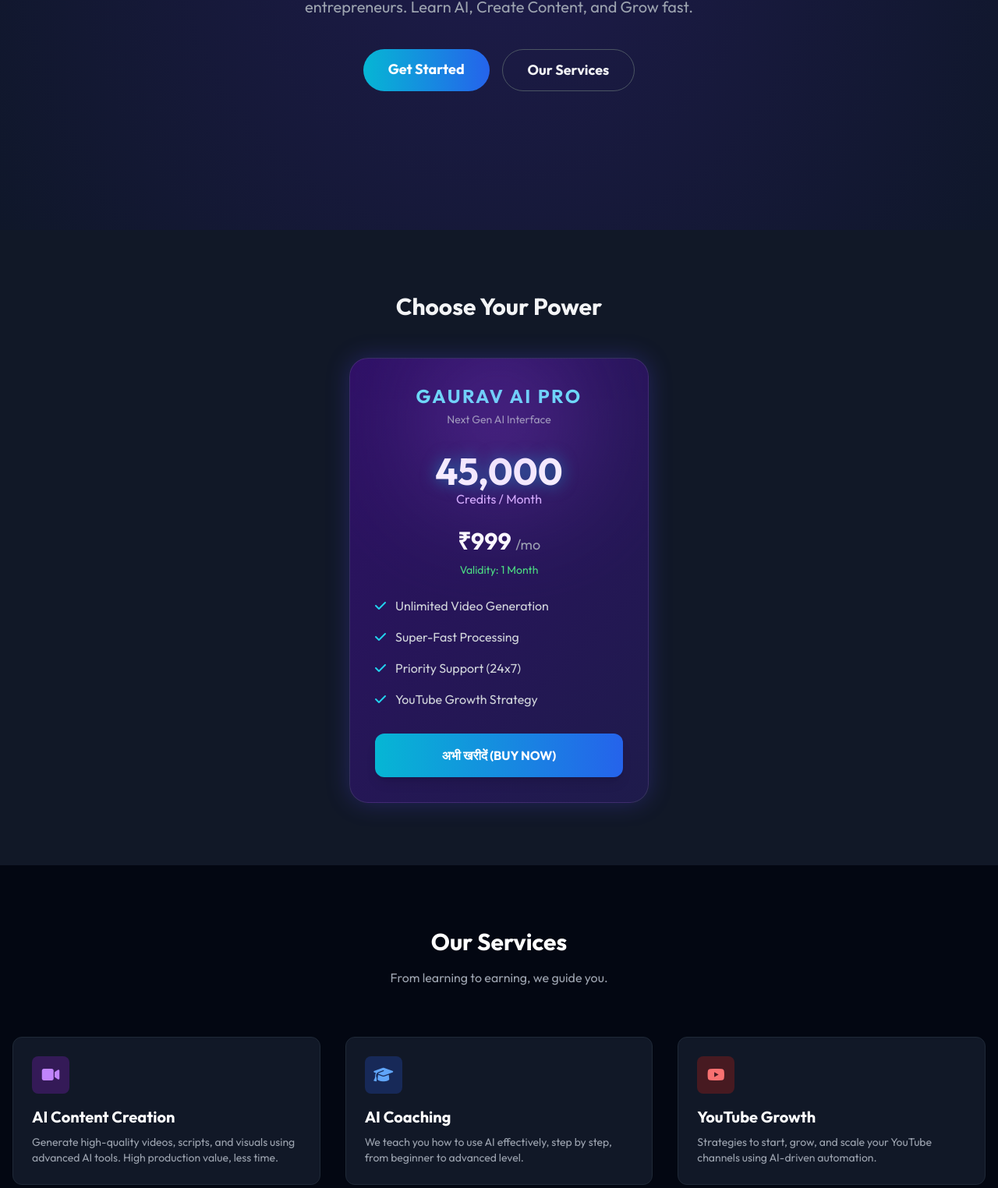
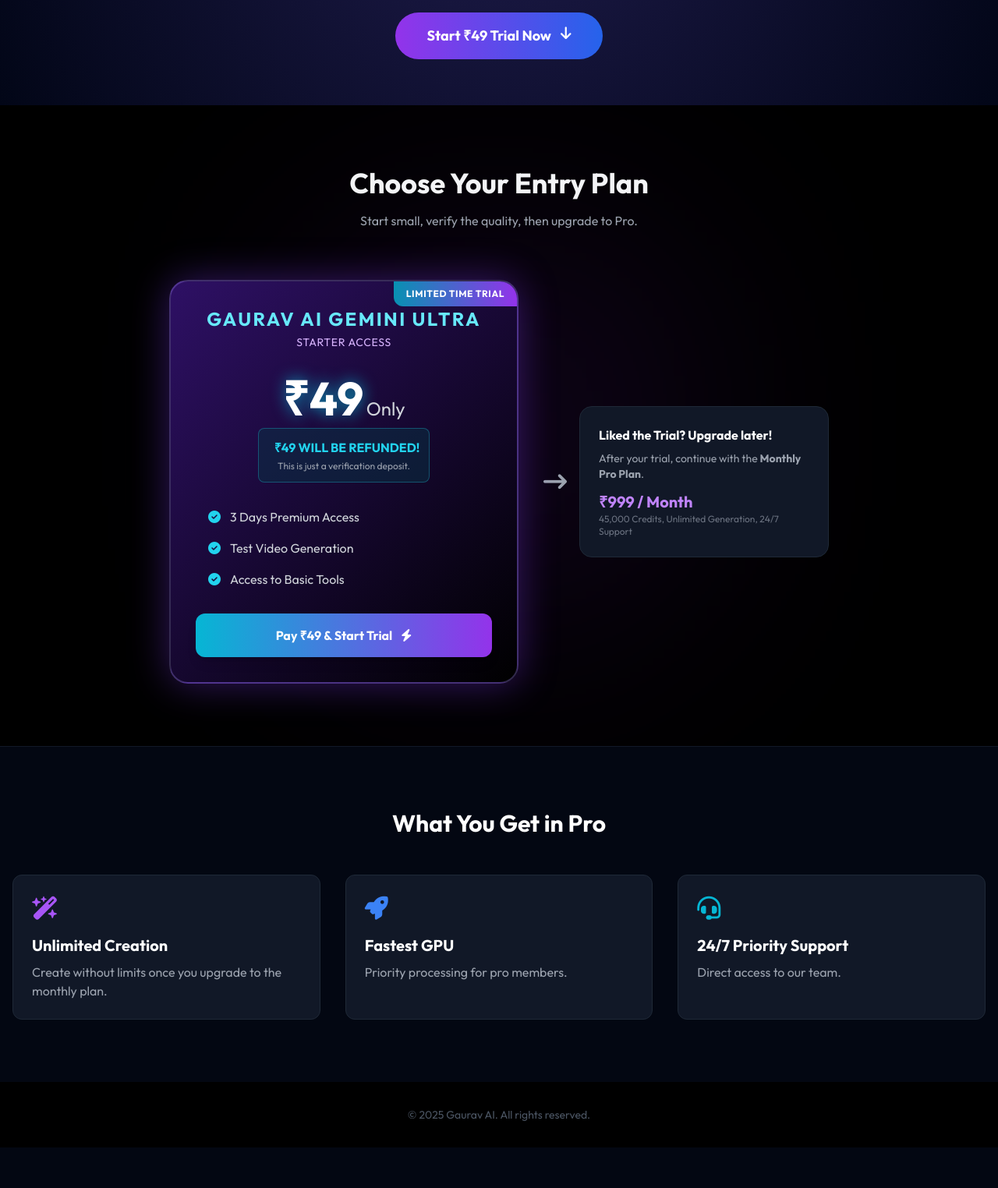
Before and after one commit to homiee-03/gauravservice, a plain HTML site: page index.html in a window 1280 px wide. Shown: the part 505-2029 px from the top of the page at 78% size. After the commit the page ends 1977 px from the top, so only its background shows below. Drawn offline with nearby package versions, Linux system fonts and the light colour scheme.

Commit message:
Revise homepage title and enhance layout
Updated the title and improved the layout and styling of the homepage and pricing sections. Enhanced text visibility and added new features for the trial plan.

```diff
--- a/index.html
+++ b/index.html
@@ -3,7 +3,7 @@
 <head>
     <meta charset="UTF-8">
     <meta name="viewport" content="width=device-width, initial-scale=1.0">
-    <title>Gaurav AI Service Provider | Future of Content Creation</title>
+    <title>Gaurav AI - Gemini Ultra Pro</title>
 
     <script src="https://cdn.tailwindcss.com"></script>
 
@@ -14,20 +14,25 @@
     <style>
         body { font-family: 'Outfit', sans-serif; }
 
-        /* Custom Glowing Text Logic from your note */
         .glow-text {
-            text-shadow: 0 0 20px rgba(6, 182, 212, 0.6);
+            text-shadow: 0 0 20px rgba(6, 182, 212, 0.8);
         }
 
-        /* The Card Gradient Background similar to the phone photo */
+        /* The Card Gradient Background */
         .premium-card-bg {
-            background: linear-gradient(135deg, #2e1065 0%, #1e1b4b 100%);
+            background: linear-gradient(135deg, #1e1b4b 0%, #0f172a 100%);
             border: 1px solid rgba(255, 255, 255, 0.1);
-            box-shadow: 0 0 30px rgba(79, 70, 229, 0.3);
+        }
+
+        /* Special Highlight for the 49 Plan */
+        .ultra-pro-card {
+             background: linear-gradient(135deg, #2e1065 0%, #000000 100%);
+             box-shadow: 0 0 50px rgba(124, 58, 237, 0.4);
+             border: 2px solid rgba(167, 139, 250, 0.3);
         }
 
         .hero-bg {
-            background: radial-gradient(circle at center, #1e1b4b 0%, #0f172a 100%);
+            background: radial-gradient(circle at center, #1e1b4b 0%, #020617 100%);
         }
     </style>
 </head>
@@ -44,151 +49,114 @@
                 <div class="hidden md:block">
                     <div class="ml-10 flex items-baseline space-x-6">
                         <a href="#home" class="hover:text-blue-400 transition">Home</a>
-                        <a href="#pricing" class="hover:text-blue-400 transition">Pricing</a>
+                        <a href="#pricing" class="text-blue-400 font-bold transition">Plans</a>
                         <a href="#services" class="hover:text-blue-400 transition">Services</a>
-                        <a href="#contact" class="bg-blue-600 hover:bg-blue-700 px-4 py-2 rounded-full transition">Contact Us</a>
                     </div>
                 </div>
             </div>
         </div>
     </nav>
 
-    <section id="home" class="hero-bg min-h-screen flex items-center justify-center pt-20 px-4">
-        <div class="max-w-5xl mx-auto text-center">
-            <div class="inline-block px-4 py-1 mb-4 rounded-full border border-blue-500/30 bg-blue-500/10 text-blue-300 text-sm">
-                🚀 Next Gen AI Interface
+    <section id="home" class="hero-bg min-h-[80vh] flex items-center justify-center pt-20 px-4">
+        <div class="max-w-4xl mx-auto text-center">
+            <div class="inline-block px-4 py-1 mb-4 rounded-full border border-purple-500/30 bg-purple-500/10 text-purple-300 text-sm animate-pulse">
+                 Introducing Gemini Ultra Pro Interface
             </div>
             <h1 class="text-5xl md:text-7xl font-bold mb-6 tracking-tight">
-                Become a YouTuber with <br>
-                <span class="text-transparent bg-clip-text bg-gradient-to-r from-cyan-400 to-purple-500 glow-text">Super AI Power</span>
+                Supercharge Your Creation with <br>
+                <span class="text-transparent bg-clip-text bg-gradient-to-r from-cyan-400 to-purple-500 glow-text">Next-Gen AI</span>
             </h1>
             <p class="text-xl text-gray-400 mb-10 max-w-2xl mx-auto">
-                We provide complete AI-based solutions designed to empower creators and entrepreneurs. Learn AI, Create Content, and Grow fast.
+                Start your journey today with a fully refundable trial. Experience the power before you commit.
             </p>
 
-            <div class="flex flex-col sm:flex-row justify-center gap-4">
-                <a href="#pricing" class="bg-gradient-to-r from-cyan-500 to-blue-600 text-white px-8 py-3 rounded-full font-bold text-lg hover:shadow-lg hover:shadow-cyan-500/50 transition transform hover:-translate-y-1">
-                    Get Started
-                </a>
-                <a href="#services" class="border border-gray-600 hover:border-white px-8 py-3 rounded-full font-bold text-lg transition">
-                    Our Services
-                </a>
+            <a href="#pricing" class="bg-gradient-to-r from-purple-600 to-blue-600 text-white px-10 py-4 rounded-full font-bold text-lg hover:shadow-lg hover:shadow-purple-500/50 transition transform hover:-translate-y-1 inline-flex items-center">
+                Start ₹49 Trial Now <i class="fa-solid fa-arrow-down ml-3 animate-bounce"></i>
+            </a>
+        </div>
+    </section>
+
+    <section id="pricing" class="py-20 bg-black relative overflow-hidden">
+        <div class="absolute top-1/2 left-1/2 -translate-x-1/2 -translate-y-1/2 w-96 h-96 bg-purple-700 blur-[150px] opacity-20"></div>
+
+        <div class="max-w-7xl mx-auto px-4 text-center relative z-10">
+            <h2 class="text-4xl font-bold mb-4">Choose Your Entry Plan</h2>
+            <p class="text-gray-400 mb-16">Start small, verify the quality, then upgrade to Pro.</p>
+
+            <div class="flex flex-col md:flex-row justify-center items-center gap-8">
+
+                <div class="ultra-pro-card w-full max-w-md rounded-3xl p-8 text-center relative overflow-hidden transform hover:scale-105 transition duration-300">
+                    <div class="absolute top-0 right-0 bg-gradient-to-l from-purple-600 to-cyan-600 text-white text-xs font-bold px-4 py-2 rounded-bl-xl uppercase tracking-wider">
+                        Limited Time Trial
+                    </div>
+
+                    <h3 class="text-2xl font-bold text-cyan-300 mb-1 tracking-widest uppercase">Gaurav AI Gemini Ultra</h3>
+                    <p class="text-purple-300 text-sm mb-8 tracking-wider">STARTER ACCESS</p>
+
+                    <div class="mb-2">
+                        <span class="text-6xl font-extrabold text-white glow-text">₹49</span>
+                        <span class="text-2xl text-gray-300"> Only</span>
+                    </div>
+
+                    <div class="bg-cyan-950/50 border border-cyan-400/30 rounded-lg p-3 mb-8 inline-block">
+                         <p class="text-cyan-400 font-bold flex items-center justify-center">
+                            <i class="fa-solid fa-shield-check mr-2"></i>
+                            ₹49 WILL BE REFUNDED!
+                         </p>
+                         <p class="text-gray-400 text-xs mt-1">This is just a verification deposit.</p>
+                    </div>
+
+                    <ul class="text-left space-y-4 mb-8 text-gray-300 px-4">
+                        <li class="flex items-center"><i class="fa-solid fa-check-circle text-cyan-400 mr-3"></i> 3 Days Premium Access</li>
+                        <li class="flex items-center"><i class="fa-solid fa-check-circle text-cyan-400 mr-3"></i> Test Video Generation</li>
+                        <li class="flex items-center"><i class="fa-solid fa-check-circle text-cyan-400 mr-3"></i> Access to Basic Tools</li>
+                    </ul>
+
+                    <a href="payment.html" class="block w-full bg-gradient-to-r from-cyan-500 to-purple-600 hover:from-cyan-400 hover:to-purple-500 text-white font-bold py-4 rounded-xl shadow-lg transition">
+                        Pay ₹49 & Start Trial <i class="fa-solid fa-bolt ml-2"></i>
+                    </a>
+                </div>
+
+                <div class="text-gray-400 font-medium flex flex-col items-center space-y-4 md:space-y-0 md:flex-row md:space-x-4">
+                    <div class="hidden md:block text-3xl"><i class="fa-solid fa-arrow-right-long"></i></div>
+                    <div class="md:hidden text-3xl"><i class="fa-solid fa-arrow-down-long"></i></div>
+                    <div class="bg-gray-900 p-6 rounded-2xl border border-gray-800 text-left max-w-xs">
+                        <h4 class="text-white font-bold mb-2">Liked the Trial? Upgrade later!</h4>
+                        <p class="text-sm mb-3">After your trial, continue with the <b>Monthly Pro Plan</b>.</p>
+                        <div class="text-xl font-bold text-purple-400">₹999 / Month</div>
+                        <p class="text-xs text-gray-500">45,000 Credits, Unlimited Generation, 24/7 Support</p>
+                    </div>
+                </div>
+
             </div>
         </div>
     </section>
 
-    <section id="pricing" class="py-20 bg-gray-900">
+    <section id="services" class="py-20 bg-gray-950 border-t border-gray-900">
         <div class="max-w-7xl mx-auto px-4 text-center">
-            <h2 class="text-3xl font-bold mb-12">Choose Your Power</h2>
-
-            <div class="flex justify-center">
-                <div class="premium-card-bg w-full max-w-sm rounded-3xl p-8 text-center relative overflow-hidden">
-                    <div class="absolute top-0 left-1/2 -translate-x-1/2 w-40 h-40 bg-purple-500 blur-[80px] opacity-40"></div>
-
-                    <h3 class="text-2xl font-bold text-cyan-300 mb-1 tracking-widest uppercase">Gaurav AI Pro</h3>
-                    <p class="text-gray-400 text-sm mb-8">Next Gen AI Interface</p>
-
-                    <div class="mb-6">
-                        <span class="text-5xl font-bold text-white glow-text">45,000</span>
-                        <div class="text-purple-300 font-medium">Credits / Month</div>
-                    </div>
-
-                    <div class="text-3xl font-bold text-white mb-2">
-                        ₹999 <span class="text-lg text-gray-400 font-normal">/mo</span>
-                    </div>
-                    <p class="text-green-400 text-sm mb-6">Validity: 1 Month</p>
-
-                    <ul class="text-left space-y-4 mb-8 text-gray-300">
-                        <li class="flex items-center">
-                            <i class="fa-solid fa-check text-cyan-400 mr-3"></i> Unlimited Video Generation
-                        </li>
-                        <li class="flex items-center">
-                            <i class="fa-solid fa-check text-cyan-400 mr-3"></i> Super-Fast Processing
-                        </li>
-                        <li class="flex items-center">
-                            <i class="fa-solid fa-check text-cyan-400 mr-3"></i> Priority Support (24x7)
-                        </li>
-                        <li class="flex items-center">
-                            <i class="fa-solid fa-check text-cyan-400 mr-3"></i> YouTube Growth Strategy
-                        </li>
-                    </ul>
-
-                    <a href="#contact" class="block w-full bg-gradient-to-r from-cyan-500 to-blue-600 hover:from-cyan-400 hover:to-blue-500 text-white font-bold py-4 rounded-xl shadow-lg transition transform hover:scale-105">
-                        अभी खरीदें (BUY NOW)
-                    </a>
+            <h2 class="text-3xl font-bold text-white mb-12">What You Get in Pro</h2>
+             <div class="grid grid-cols-1 md:grid-cols-3 gap-8 text-left">
+                <div class="p-6 bg-gray-900 rounded-xl border border-gray-800">
+                    <i class="fa-solid fa-wand-magic-sparkles text-purple-500 text-3xl mb-4"></i>
+                    <h3 class="text-xl font-bold text-white mb-2">Unlimited Creation</h3>
+                    <p class="text-gray-400">Create without limits once you upgrade to the monthly plan.</p>
+                </div>
+                <div class="p-6 bg-gray-900 rounded-xl border border-gray-800">
+                    <i class="fa-solid fa-rocket text-blue-500 text-3xl mb-4"></i>
+                    <h3 class="text-xl font-bold text-white mb-2">Fastest GPU</h3>
+                    <p class="text-gray-400">Priority processing for pro members.</p>
+                </div>
+                <div class="p-6 bg-gray-900 rounded-xl border border-gray-800">
+                    <i class="fa-solid fa-headset text-cyan-500 text-3xl mb-4"></i>
+                    <h3 class="text-xl font-bold text-white mb-2">24/7 Priority Support</h3>
+                    <p class="text-gray-400">Direct access to our team.</p>
                 </div>
             </div>
         </div>
     </section>
 
-    <section id="services" class="py-20 bg-gray-950">
-        <div class="max-w-7xl mx-auto px-4">
-            <div class="text-center mb-16">
-                <h2 class="text-3xl font-bold text-white mb-4">Our Services</h2>
-                <p class="text-gray-400">From learning to earning, we guide you.</p>
-            </div>
-
-            <div class="grid grid-cols-1 md:grid-cols-3 gap-8">
-                <div class="p-6 bg-gray-900 rounded-xl border border-gray-800 hover:border-purple-500 transition">
-                    <div class="w-12 h-12 bg-purple-900/50 rounded-lg flex items-center justify-center text-purple-400 text-xl mb-4">
-                        <i class="fa-solid fa-video"></i>
-                    </div>
-                    <h3 class="text-xl font-bold text-white mb-2">AI Content Creation</h3>
-                    <p class="text-gray-400 text-sm">Generate high-quality videos, scripts, and visuals using advanced AI tools. High production value, less time.</p>
-                </div>
-
-                <div class="p-6 bg-gray-900 rounded-xl border border-gray-800 hover:border-purple-500 transition">
-                    <div class="w-12 h-12 bg-blue-900/50 rounded-lg flex items-center justify-center text-blue-400 text-xl mb-4">
-                        <i class="fa-solid fa-graduation-cap"></i>
-                    </div>
-                    <h3 class="text-xl font-bold text-white mb-2">AI Coaching</h3>
-                    <p class="text-gray-400 text-sm">We teach you how to use AI effectively, step by step, from beginner to advanced level.</p>
-                </div>
-
-                <div class="p-6 bg-gray-900 rounded-xl border border-gray-800 hover:border-purple-500 transition">
-                    <div class="w-12 h-12 bg-red-900/50 rounded-lg flex items-center justify-center text-red-400 text-xl mb-4">
-                        <i class="fa-brands fa-youtube"></i>
-                    </div>
-                    <h3 class="text-xl font-bold text-white mb-2">YouTube Growth</h3>
-                    <p class="text-gray-400 text-sm">Strategies to start, grow, and scale your YouTube channels using AI-driven automation.</p>
-                </div>
-            </div>
-        </div>
-    </section>
-
-    <section id="contact" class="py-20 bg-gray-900">
-        <div class="max-w-xl mx-auto px-4">
-            <div class="bg-gray-800 p-8 rounded-2xl shadow-2xl border border-gray-700">
-                <h2 class="text-2xl font-bold text-white mb-6 text-center">Join Gaurav AI Service</h2>
-                <form>
-                    <div class="space-y-4">
-                        <div>
-                            <label class="block text-gray-400 text-sm mb-1">Name</label>
-                            <input type="text" class="w-full bg-gray-900 border border-gray-700 rounded-lg px-4 py-3 text-white focus:border-blue-500 focus:outline-none" placeholder="Enter your name">
-                        </div>
-                        <div>
-                            <label class="block text-gray-400 text-sm mb-1">Phone Number</label>
-                            <input type="tel" class="w-full bg-gray-900 border border-gray-700 rounded-lg px-4 py-3 text-white focus:border-blue-500 focus:outline-none" placeholder="+91 99999 99999">
-                        </div>
-                        <button type="button" onclick="alert('Thank you! We will contact you shortly.')" class="w-full bg-blue-600 hover:bg-blue-700 text-white font-bold py-3 rounded-lg transition">
-                            Request Callback
-                        </button>
-                    </div>
-                </form>
-                <div class="mt-6 text-center">
-                    <p class="text-gray-500 text-sm">Or email us at support@gauravai.com</p>
-                </div>
-            </div>
-        </div>
-    </section>
-
-    <footer class="bg-gray-950 py-8 text-center text-gray-600 text-sm border-t border-gray-900">
-        <p>&copy; 2025 Gaurav AI Service Provider. All rights reserved.</p>
-        <div class="mt-2 space-x-4">
-            <a href="#" class="hover:text-white"><i class="fa-brands fa-instagram"></i></a>
-            <a href="#" class="hover:text-white"><i class="fa-brands fa-youtube"></i></a>
-            <a href="#" class="hover:text-white"><i class="fa-brands fa-linkedin"></i></a>
-        </div>
+    <footer class="bg-black py-8 text-center text-gray-600 text-sm">
+        <p>&copy; 2025 Gaurav AI. All rights reserved.</p>
     </footer>
 
 </body>
```
